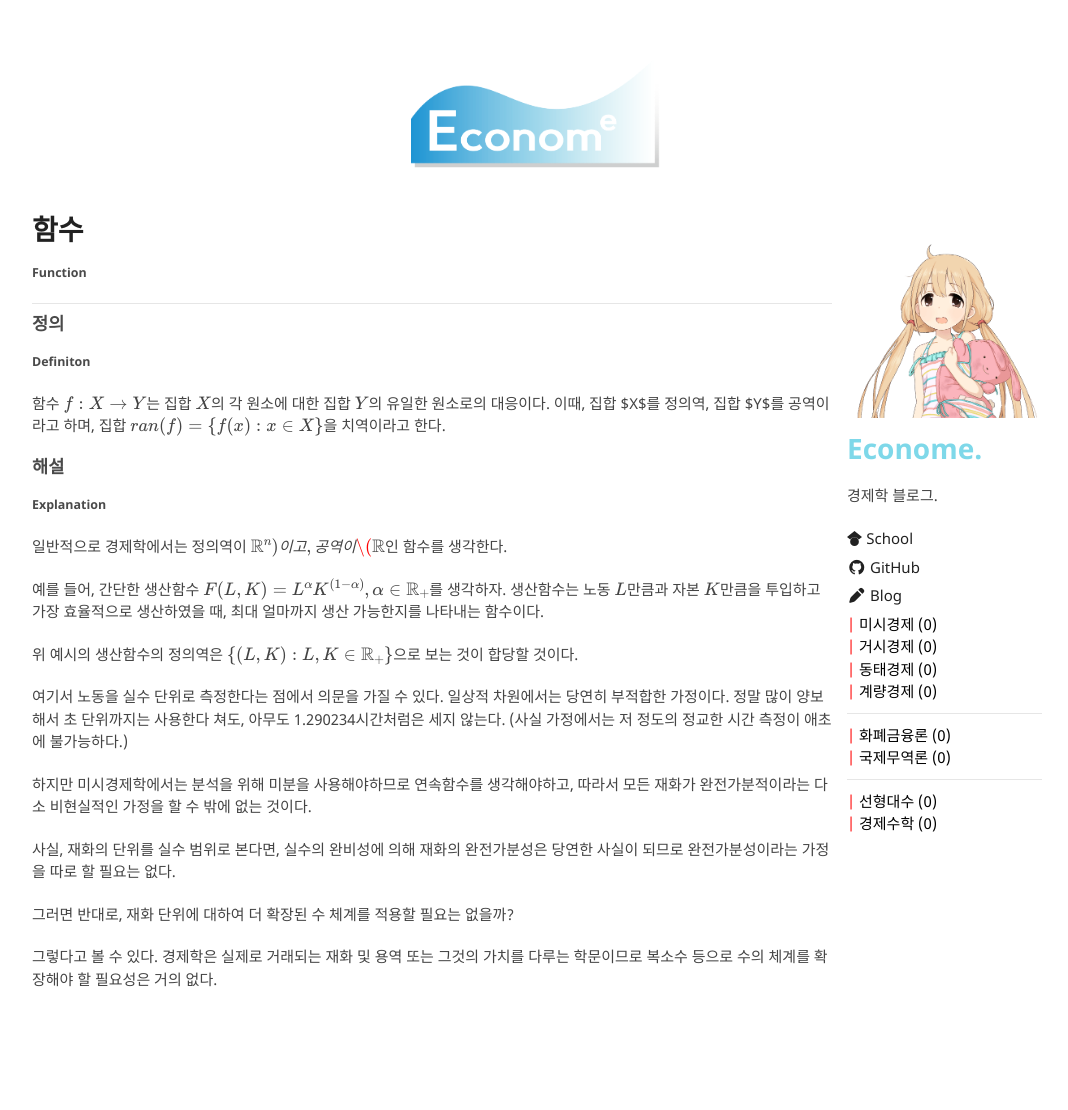
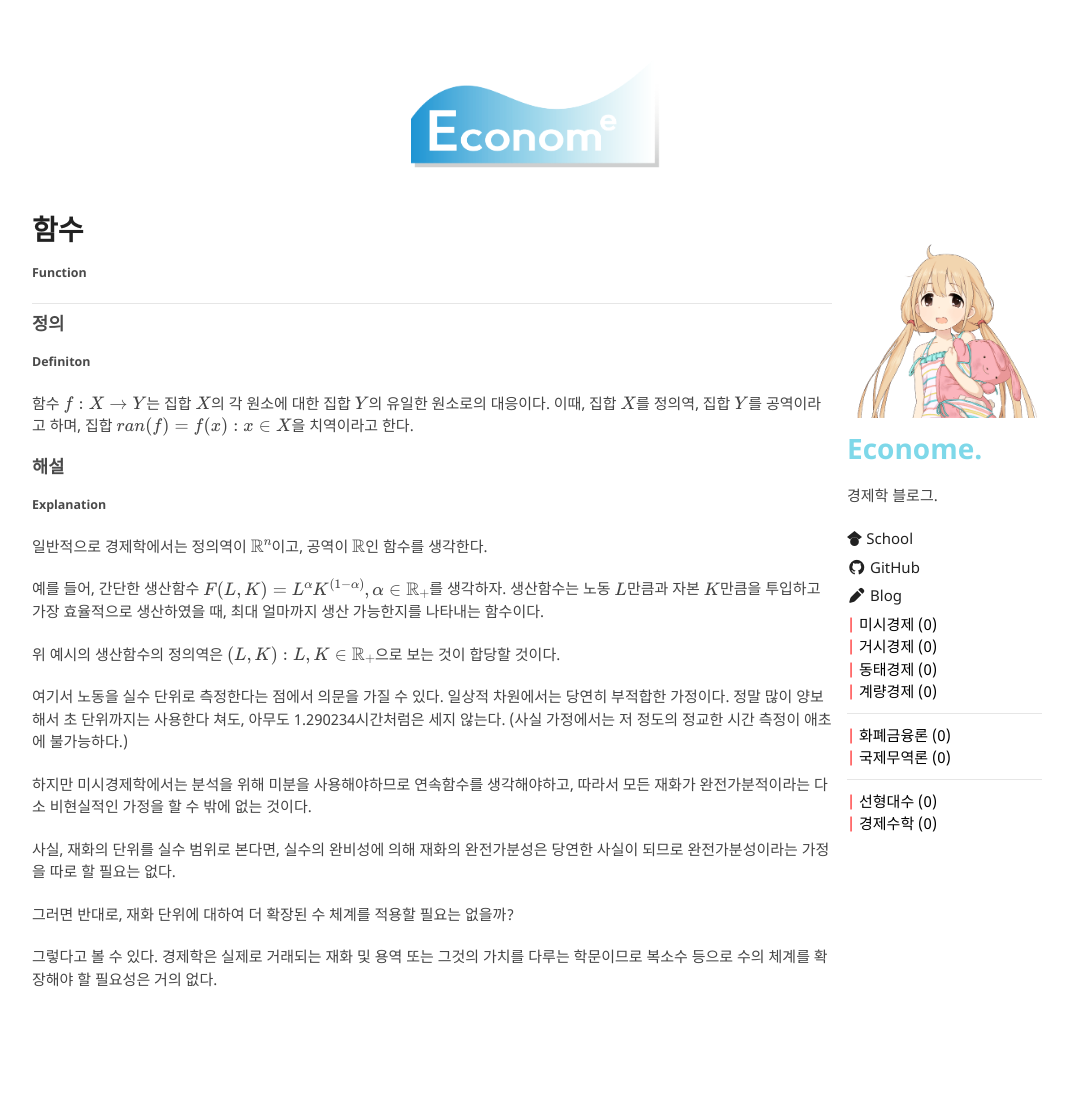
Before and after one commit to Portalife/Portalife.github.io, a Jekyll site: the page built from categories/미시경제/함수/index.md, in a window 1280 px wide. Shown: the whole page, without its empty margins (103-1171 px from the left). Built offline with Jekyll 4.4.1, drawn with Linux system fonts in a browser that asks for light colours; our own code applies the rules of GitHub Pages for plain Markdown files.

```diff
--- a/categories/미시경제/함수/index.md
+++ b/categories/미시경제/함수/index.md
@@ -9,19 +9,19 @@
 ##### Definiton
 
 함수 \\(f: X\to Y\\)는 집합 \\(X\\)의 각 원소에 대한 집합 \\(Y\\)의 유일한 원소로의 대응이다.
-이때, 집합 $X$를 정의역, 집합 $Y$를 공역이라고 하며,
-집합 \\(ran(f)=\\{ f(x):  x \\in X \\}\\)을 치역이라고 한다.
+이때, 집합 \\(X\\)를 정의역, 집합 \\(Y\\)를 공역이라고 하며,
+집합 \\(ran(f)=\{ f(x):  x \in X \}\\)을 치역이라고 한다.
 
 ### 해설
 
 ##### Explanation
 
-일반적으로 경제학에서는 정의역이 \\(\\mathbb{R}^n\)이고, 공역이 \\(\\mathbb{R}\\)인 함수를 생각한다.
+일반적으로 경제학에서는 정의역이 \\(\mathbb{R}^n\\)이고, 공역이 \\(\mathbb{R}\\)인 함수를 생각한다.
 
 예를 들어, 간단한 생산함수 \\(F(L, K)=L^\alpha K^{(1-\alpha)}, \alpha \in \mathbb{R}_+ \\)를 생각하자.
 생산함수는 노동 \\(L\\)만큼과 자본 \\(K\\)만큼을 투입하고 가장 효율적으로 생산하였을 때, 최대 얼마까지 생산 가능한지를 나타내는 함수이다.
 
-위 예시의 생산함수의 정의역은 \\(\\{(L, K):L,K \in \mathbb{R}_+ \\}\\)으로 보는 것이 합당할 것이다.
+위 예시의 생산함수의 정의역은 \\(\{(L, K):L,K \in \mathbb{R}_+ \}\\)으로 보는 것이 합당할 것이다.
 
 여기서 노동을 실수 단위로 측정한다는 점에서 의문을 가질 수 있다. 일상적 차원에서는 당연히 부적합한 가정이다. 정말 많이 양보해서 초 단위까지는 사용한다 쳐도,  아무도 1.290234시간처럼은 세지 않는다. (사실 가정에서는 저 정도의 정교한 시간 측정이 애초에 불가능하다.)
 
```
